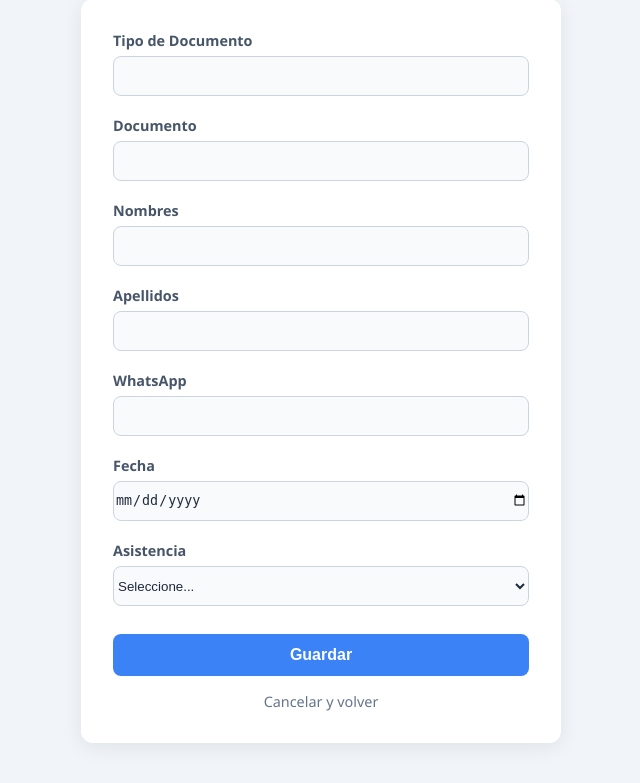
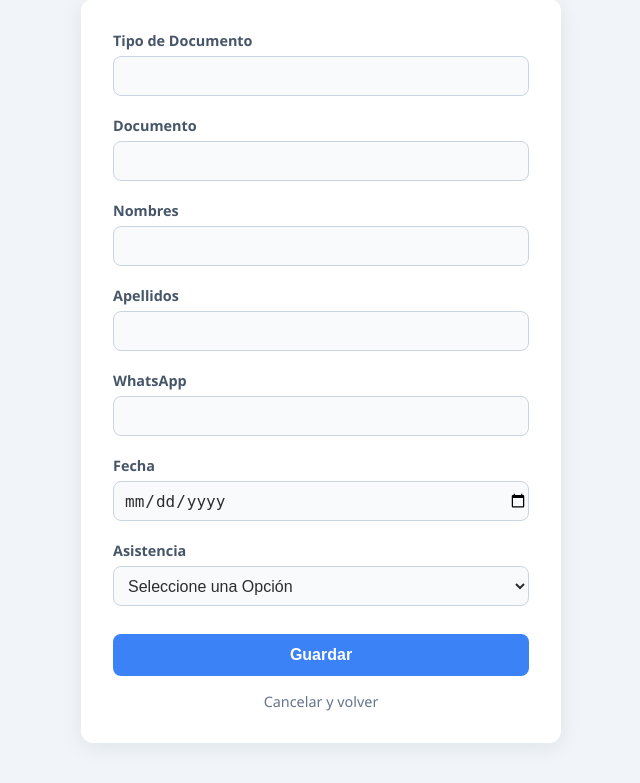
Before and after one commit to sam3246/asistencia_crud, a Django app: page /asistencia/crear/ in a window 1280 px wide. Shown: the part 104-887 px from the top of the page, without its empty margins (319-959 px from the left). Run offline with Django 5.2, Linux system fonts and the light colour scheme.

Commit message:
se sube concluido

```diff
--- a/asistencia/templates/formulario.html
+++ b/asistencia/templates/formulario.html
@@ -43,8 +43,10 @@
         height: 40px;
         border-radius: 8px;
         border: 1px solid #cbd5e1;
-        color: #1e293b;
+        color: #2d2d2d;
         background: #f8fafc;
+        padding-left: 10px;
+        font-size: 1rem;
     }
 
     label {
@@ -156,7 +158,7 @@
         <div class="form-group">
             <label for="asistencia">Asistencia</label>
             <select name="asistencia" id="asistencia" class="fecha" required>
-                <option value="">Seleccione...</option>
+                <option value="">Seleccione una Opción</option>
                 <option value="True" {% if Asistencia.asistencia == "True" %}selected{% endif %}>Presente</option>
                 <option value="False" {% if Asistencia.asistencia == "False" %}selected{% endif %}>Ausente</option>
             </select>
```
